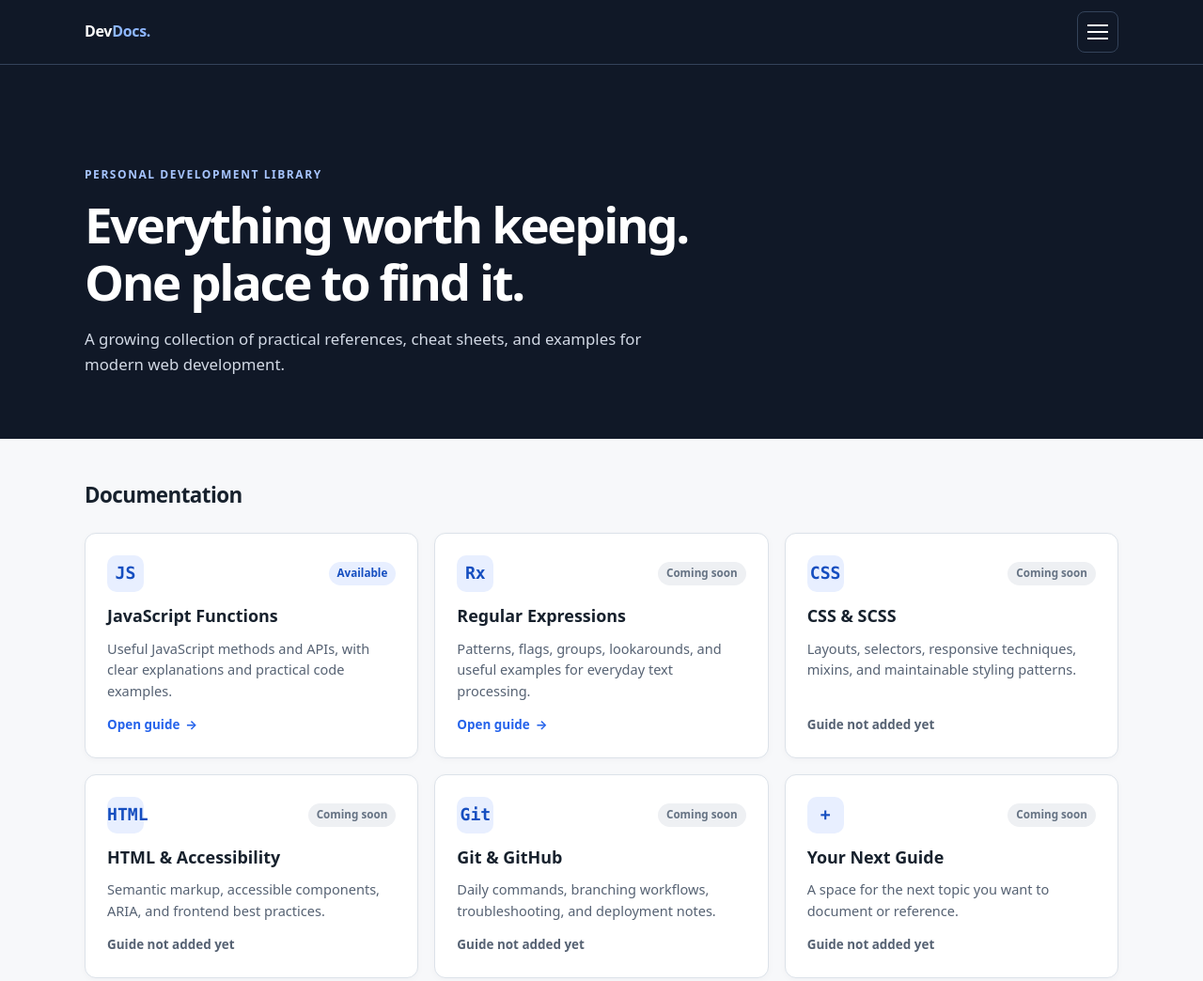
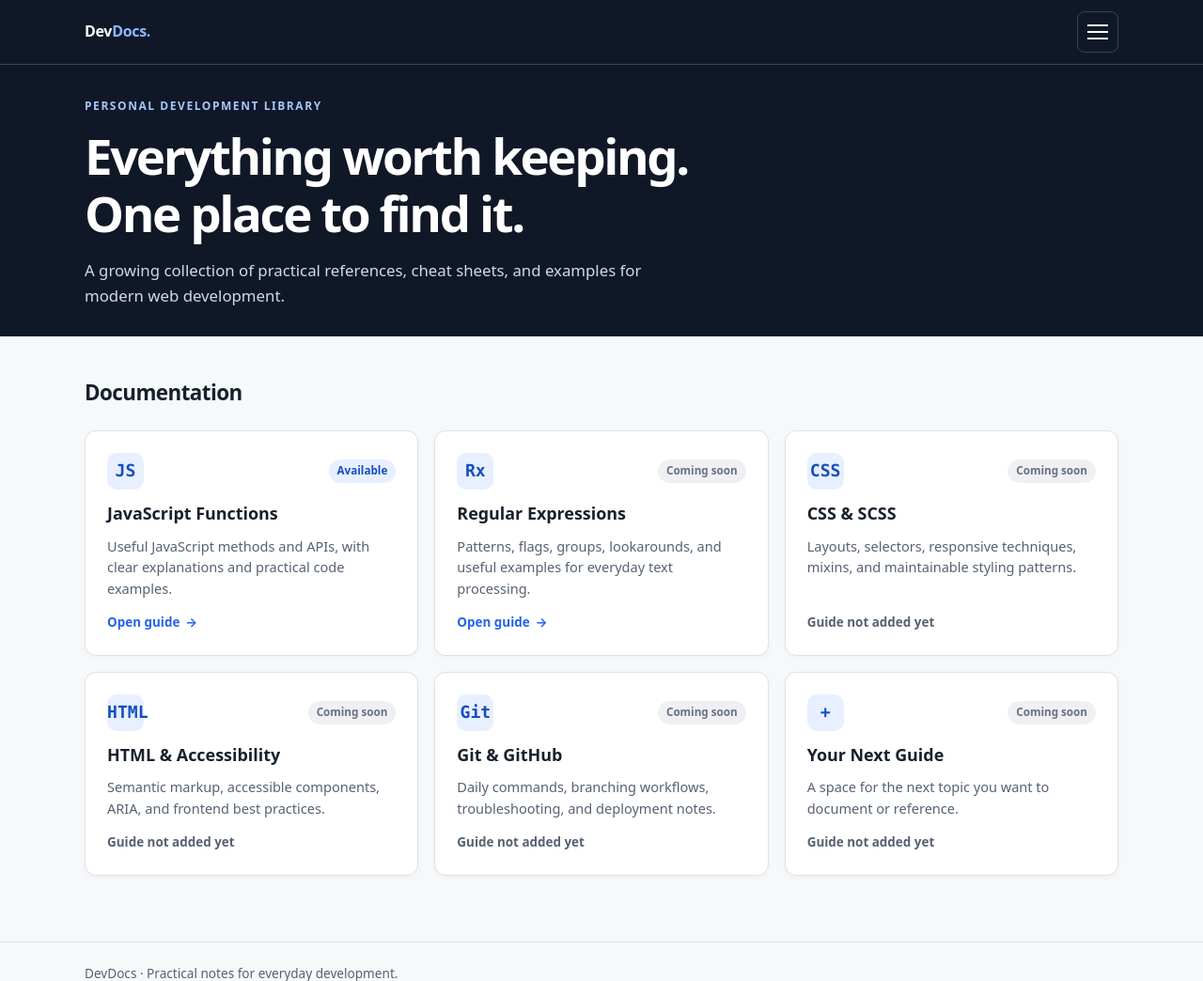
Before and after one commit to mykolabezmelitsyn/web-sorcery.github.io, a web app: file index.html in a window 1280 px wide. Shown: the top 1044 px of the page at 94% size. Run offline with its HTML, style and script files only (its server is not run), Linux system fonts and the light colour scheme.

Commit message:
Fixed styles

```diff
--- a/css/index.css
+++ b/css/index.css
@@ -36,7 +36,7 @@ a {
 .hero {
   background: var(--header);
   color: #fff;
-  padding: 30px 0 66px;
+  padding: 30px 0;
 }
 .topbar {
   display: flex;
@@ -66,7 +66,6 @@ a {
   color: #fff;
 }
 .hero-content {
-  padding-top: 73px;
   max-width: 750px;
 }
 .eyebrow {
```
